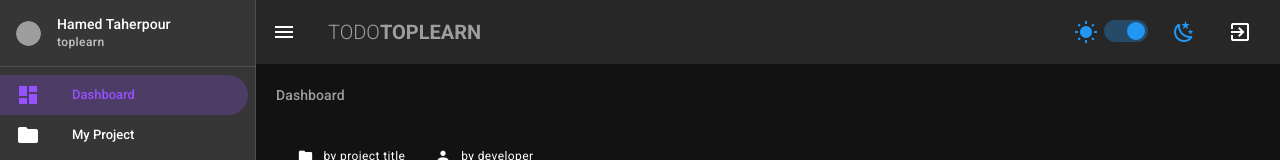
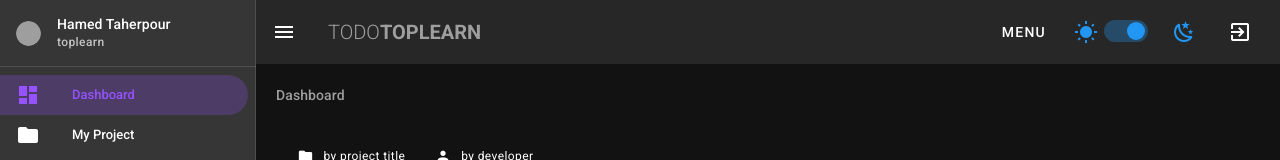
Before and after one commit to HamedTaherpour/vuetifyjs-todo, a Vue app: page / in a window 1280 px wide. Shown: the top 160 px of the page. Built offline with nearby package versions, Linux system fonts and the light colour scheme; grey boxes are pictures that could not be loaded.

Commit message:
lesson-21

```diff
--- a/src/components/Navbar.vue
+++ b/src/components/Navbar.vue
@@ -8,6 +8,20 @@
       </v-toolbar-title>
 
       <v-spacer></v-spacer>
+
+      <v-menu offset-y transition="slide-y-transition">
+        <template v-slot:activator="{ on, attrs }">
+          <v-btn tile depressed
+                 class="mr-3"
+                 v-bind="attrs"
+                 v-on="on">Menu</v-btn>
+        </template>
+        <v-list>
+          <v-list-item v-for="(item, index) in items" :key="index" :to="item.link">
+            <v-list-item-title v-text="item.text"></v-list-item-title>
+          </v-list-item>
+        </v-list>
+      </v-menu>
 
       <div class="d-flex align-center">
         <v-switch
```
